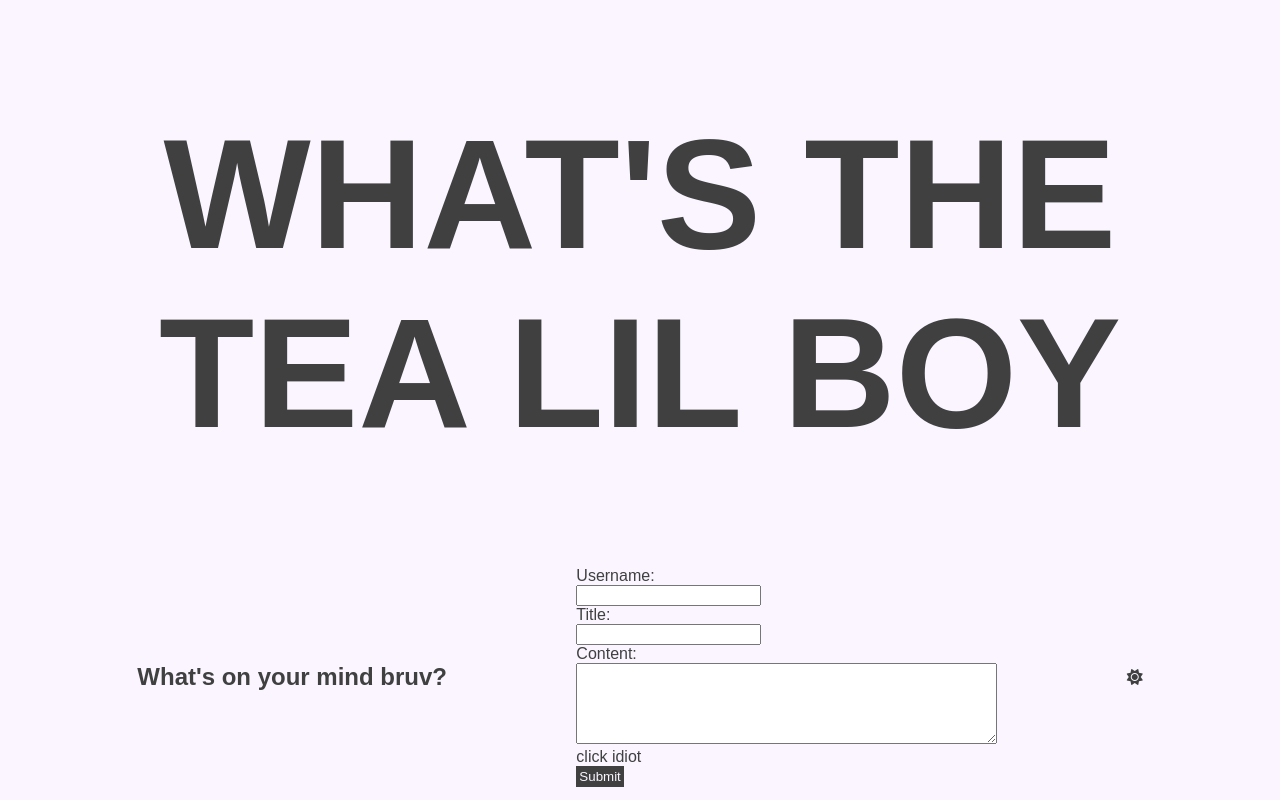
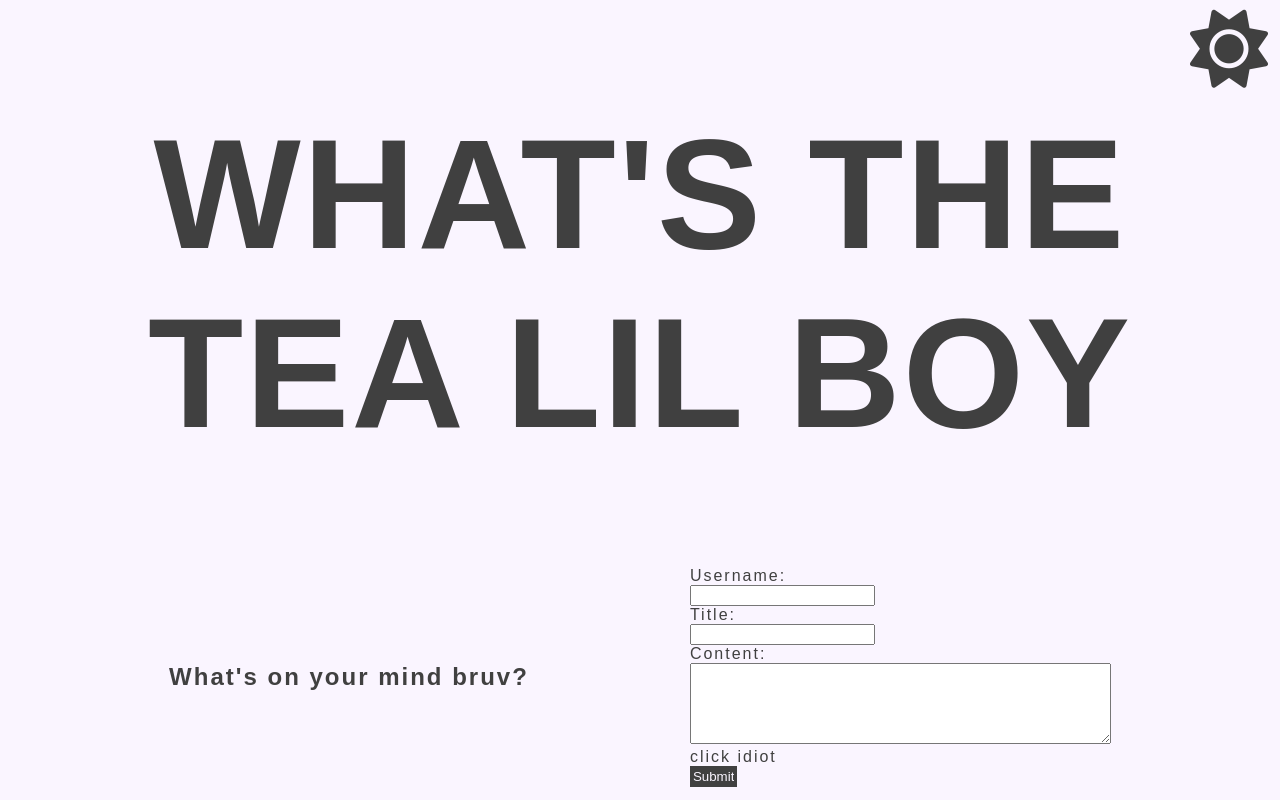
Before and after one commit to aslapi/LaPierre-Blog, a plain HTML site: page index.html in a window 1280 px wide. Drawn offline with Linux system fonts and the light colour scheme.

Commit message:
added comments, positioned sun logo for dark/light mode in top right corner of main page, resized

```diff
--- a/assets/css/blog.css
+++ b/assets/css/blog.css
@@ -3,4 +3,7 @@
     border: solid var(--dark);
     background-color: var(--dark);
     color: var(--light);
+    height: 3em;
+    width: 6em;
+    font-size: large;
 }
--- a/assets/css/form.css
+++ b/assets/css/form.css
@@ -9,6 +9,7 @@ header {
 
 .form-container {
     display:flex;
+    flex-wrap: wrap;
     justify-content: space-evenly;
     align-items: center;
 }
--- a/assets/css/styles.css
+++ b/assets/css/styles.css
@@ -6,6 +6,7 @@
 body {
     background-color: var(--light);
     color: var(--dark);
+    letter-spacing: 2px;
 }
 
 .dark-mode {
@@ -13,6 +14,11 @@ body {
     --dark: #faf5ff;
 }
 
+.topcorner {
+    position: fixed;
+    top: 10px;
+    right: 10px;
+}
 
 .button {
     padding: var(--dark);
--- a/index.html
+++ b/index.html
@@ -10,6 +10,7 @@
 <body>
     <header>
         <h1>WHAT'S THE TEA LIL BOY</h1>
+        <i class="mode-toggle fa-solid fa-sun fa-1x topcorner"></i>
     </header>
     <main class="form-container">
         <h2>What's on your mind bruv?</h2>
@@ -23,7 +24,7 @@
             <label for="submit">click idiot</label></br>
             <input class="button" type="submit" name="submit">
         </form>
-        <i class="mode-toggle fa-solid fa-sun"></i>
+
     </main>
     <script src="./assets/js/form.js"></script>
     <script src="./assets/js/logic.js"></script>
```
Also changed, not shown: blog.html (+5 -1 lines).
